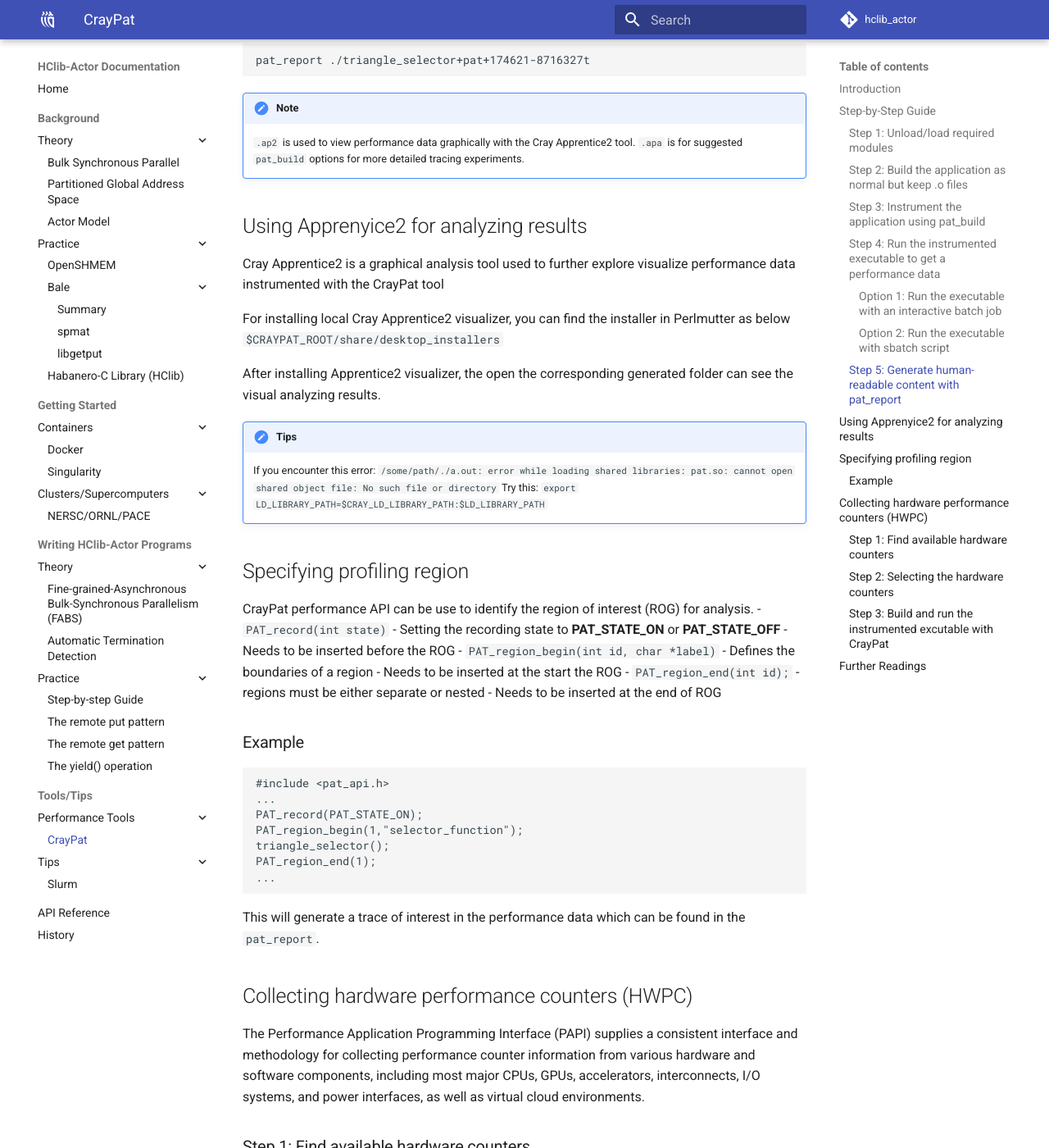
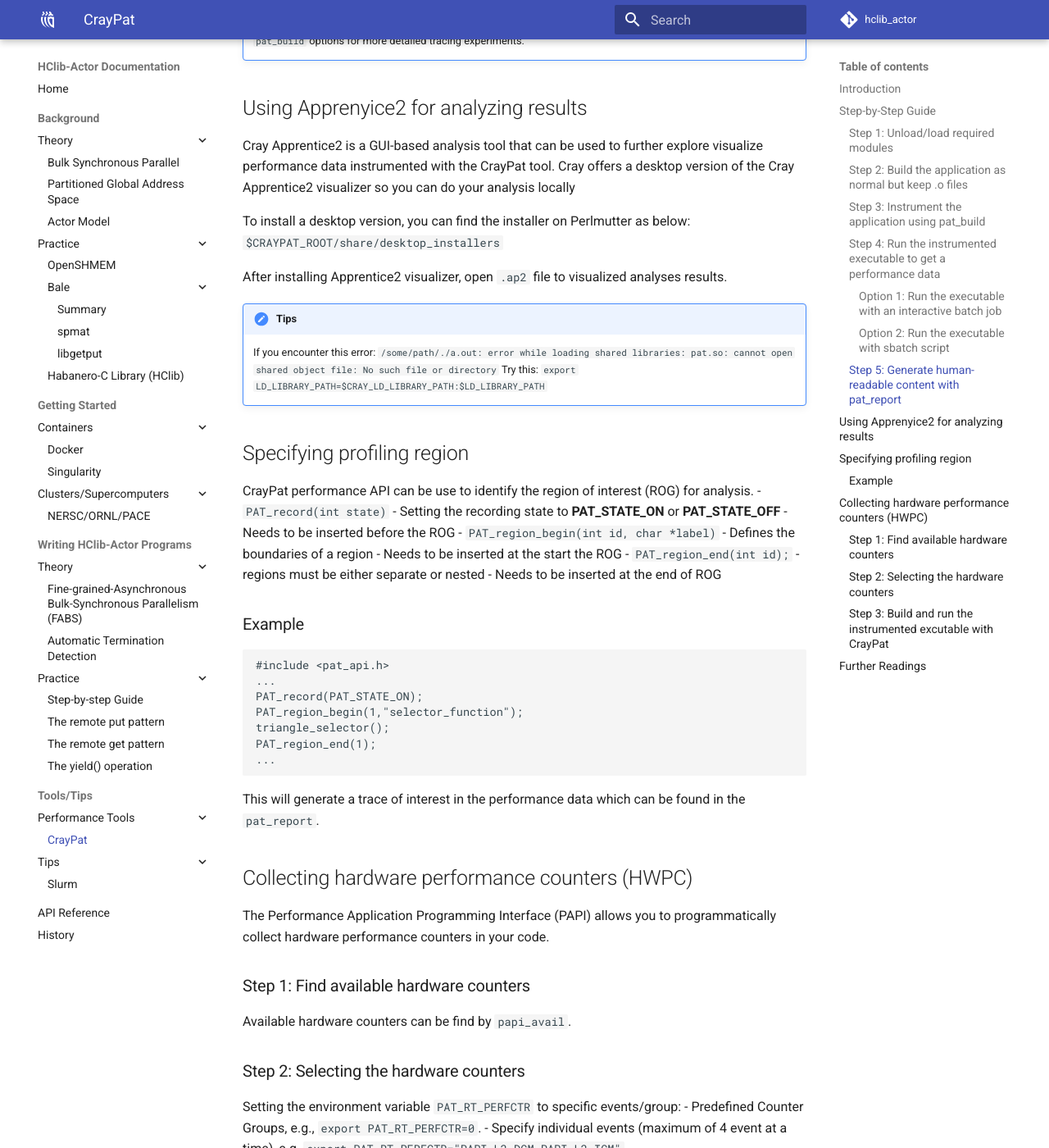
Before and after one commit to ahayashi/hclib-actor, an MkDocs documentation site: the page built from doc/markdowns/tools/craypat.md, in a window 1280 px wide and 1400 px high, scrolled down 2477 px. Shown: the whole window at 82% size. Built offline with MkDocs 1.6.1 and Material for MkDocs 9.7.7, drawn with Linux system fonts in a browser that asks for light colours; comment, search, counter and statistics services are not loaded; some of the changed text lies outside the part shown.

Commit message:
Update craypat.md

````diff
--- a/doc/markdowns/tools/craypat.md
+++ b/doc/markdowns/tools/craypat.md
@@ -1,8 +1,6 @@
 ## Introduction
 
-CrayPat (Cray Performance Measurement and Analysis toolset) is Cray’s performance analysis tool offered by Cray. It can be used for profiling, tracing and counter based hardware performance analysis. It has a large feature set and provides access to a wide variety of performance experiments that measure how an executable program consumes resources while it is running, as well as several different user interfaces that provide access to the experiment and reporting functions.
-
-Since CrayPat is only available on Cray systems, let us give a brief step-by-step guidance on how to use it on **Perlmutter**.
+CrayPat (Cray Performance Measurement and Analysis toolset) is Cray’s performance analysis tool offered by Cray. Since CrayPat is only available on Cray systems, let us give a brief step-by-step guidance on how to use it on **Perlmutter**.
 
 ## Step-by-Step Guide
 Here we will take Triangle Counting selector as an example:
@@ -42,9 +40,9 @@ pat_build triangle_selector
 !!! note
 
     `pat_build` has different option that can trace a specific function(s)
-	- `-u`: trace all user functions routine by routine
-	- `-T -w`: trace function
-		- e.g, `pat_build -w -T <FUNCTION>`
+     - `-u`: trace all user functions routine by routine
+     - `-T -w`: trace function
+        - e.g, `pat_build -w -T <FUNCTION>`
 
 ### Step 4: Run the instrumented executable to get a performance data
 
@@ -57,8 +55,8 @@ Run the excutable to generate a directory (e.g., `triangle_selector+pat+174621-8
 ```
 srun  -n 128 --cpu-bind=cores ./triangle_selector+pat
 ```
+
 #### Option 2: Run the executable with sbatch script
-
 ```
 #!/bin/bash
 #SBATCH -q regular
@@ -92,12 +90,12 @@ pat_report ./triangle_selector+pat+174621-8716327t
 
 ## Using Apprenyice2 for analyzing results
 
-Cray Apprentice2 is a graphical analysis tool used to further explore visualize performance data instrumented with the CrayPat tool
+Cray Apprentice2 is a GUI-based analysis tool that can be used to further explore visualize performance data instrumented with the CrayPat tool. Cray offers a desktop version of the Cray Apprentice2 visualizer so you can do your analysis locally
 
-For installing local Cray Apprentice2 visualizer, you can find the installer in Perlmutter as below
+To install a desktop version, you can find the installer on Perlmutter as below:
 `$CRAYPAT_ROOT/share/desktop_installers`
 
-After installing Apprentice2 visualizer, the open the corresponding generated folder can see the visual analyzing results.
+After installing Apprentice2 visualizer, open `.ap2` file to visualized analyses results.
 
 !!! tips
 
@@ -131,15 +129,15 @@ This will generate a trace of interest in the performance data which can be foun
 
 ## Collecting hardware performance counters (HWPC)
 
-The Performance Application Programming Interface (PAPI) supplies a consistent interface and methodology for collecting performance counter information from various hardware and software components, including most major CPUs, GPUs, accelerators, interconnects, I/O systems, and power interfaces, as well as virtual cloud environments.
+The Performance Application Programming Interface (PAPI) allows you to programmatically collect hardware performance counters in your code.
 
 ### Step 1: Find available hardware counters
 Available hardware counters can be find by `papi_avail`.
 
 ### Step 2: Selecting the hardware counters
-Setting environment variable `PAT_RT_PERFCTR` to specific events/group
- - Predefined Counter Groups, e.g. `export PAT_RT_PERFCTR=0`.
- - specify individual events (maximum of 4 event at a time), e.g. `export PAT_RT_PERFCTR="PAPI_L2_DCM,PAPI_L2_ICM"`.
+Setting the environment variable `PAT_RT_PERFCTR` to specific events/group:
+ - Predefined Counter Groups, e.g., `export PAT_RT_PERFCTR=0`.
+ - Specify individual events (maximum of 4 event at a time), e.g. `export PAT_RT_PERFCTR="PAPI_L2_DCM,PAPI_L2_ICM"`.
 
 !!! note
 
````
